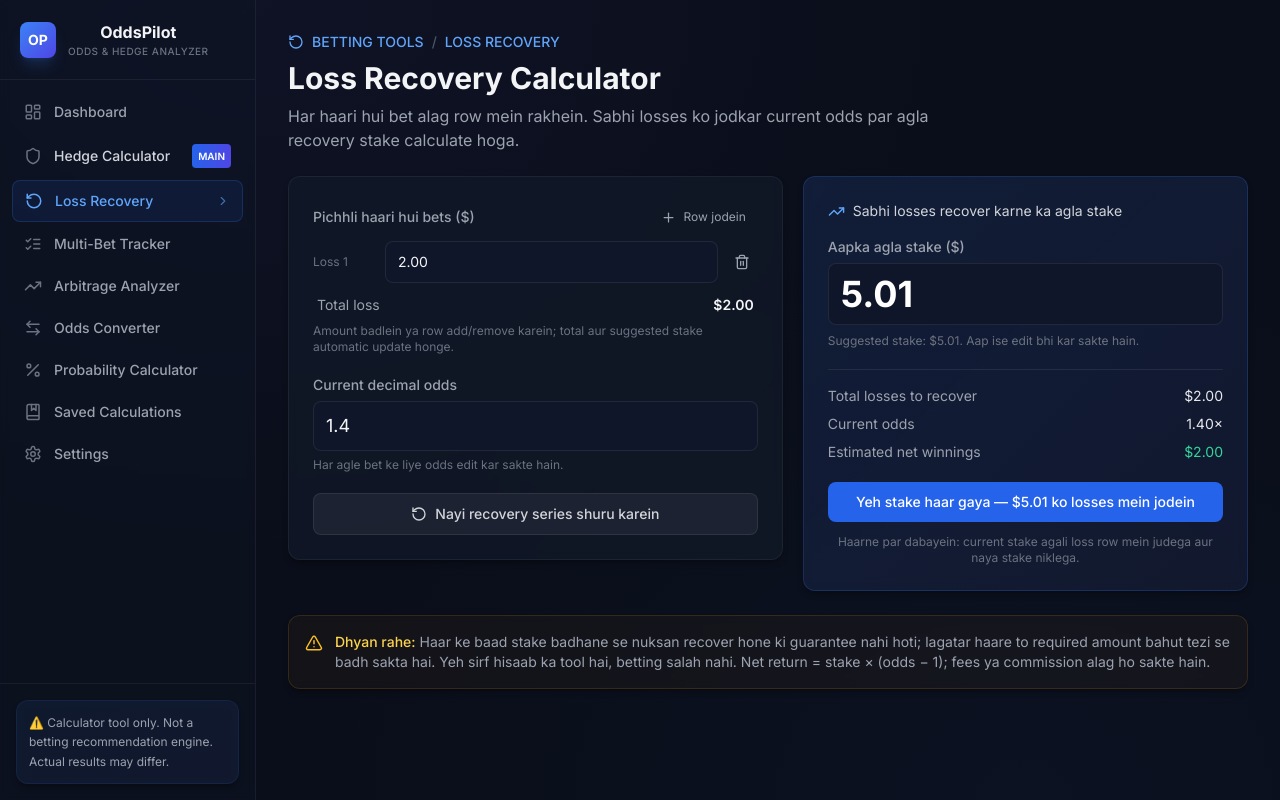
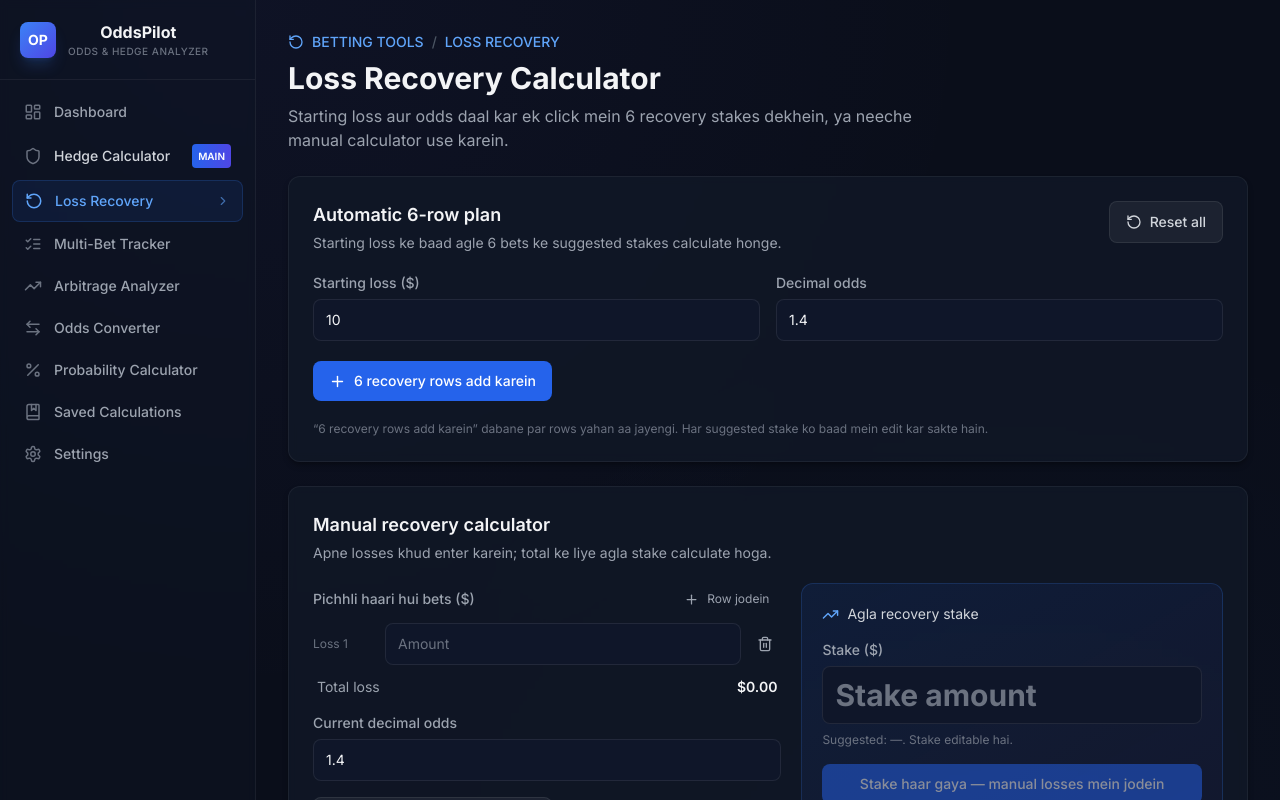
Before and after one commit to mishralok794/Odds-Calculator, a React (Vite) app: page /recovery in a window 1280 px wide. Shown: the top 800 px of the page. Built offline with nearby package versions, Linux system fonts and the light colour scheme.

Commit message:
feat: add six-step recovery plan

```diff
--- a/src/pages/LossRecovery.tsx
+++ b/src/pages/LossRecovery.tsx
@@ -3,134 +3,191 @@ import { AlertTriangle, Plus, RotateCcw, Trash2, TrendingUp } from 'lucide-react
 import { useApp } from '../context/AppContext';
 
 type LossRow = { id: string; amount: string };
-type RecoverySession = { losses: LossRow[]; odds: string; rounds: number; stakeOverride: string };
-const STORAGE_KEY = 'oddspilot-loss-recovery-session-v2';
+type ManualSession = { losses: LossRow[]; odds: string; rounds: number; stakeOverride: string };
+type PlanRow = { stake: string; lossBefore: string };
+const MANUAL_KEY = 'oddspilot-loss-recovery-session-v2';
+const PLAN_KEY = 'oddspilot-recovery-plan-v1';
 const makeRow = (amount = ''): LossRow => ({ id: `${Date.now()}-${Math.random().toString(36).slice(2)}`, amount });
-const EMPTY_SESSION: RecoverySession = { losses: [makeRow('2.00')], odds: '1.4', rounds: 0, stakeOverride: '' };
+const EMPTY_MANUAL: ManualSession = { losses: [makeRow('')], odds: '1.4', rounds: 0, stakeOverride: '' };
 
-function readSession(): RecoverySession {
+function readManual(): ManualSession {
   try {
-    const stored = localStorage.getItem(STORAGE_KEY);
-    if (stored) {
-      const parsed = JSON.parse(stored) as Partial<RecoverySession>;
-      return { ...EMPTY_SESSION, ...parsed, losses: Array.isArray(parsed.losses) ? parsed.losses : EMPTY_SESSION.losses };
+    const saved = localStorage.getItem(MANUAL_KEY);
+    if (saved) {
+      const parsed = JSON.parse(saved) as Partial<ManualSession>;
+      return { ...EMPTY_MANUAL, ...parsed, losses: Array.isArray(parsed.losses) ? parsed.losses : [makeRow('')] };
     }
-    // Preserve the single total loss from the previous version of this calculator.
     const previous = localStorage.getItem('oddspilot-loss-recovery-session');
     if (previous) {
       const parsed = JSON.parse(previous) as { loss?: string; odds?: string; rounds?: number };
-      return {
-        losses: parsed.loss && Number(parsed.loss) > 0 ? [makeRow(parsed.loss)] : [makeRow('')],
-        odds: parsed.odds || '1.4',
-        rounds: parsed.rounds || 0,
-        stakeOverride: '',
-      };
+      return { losses: parsed.loss && Number(parsed.loss) > 0 ? [makeRow(parsed.loss)] : [makeRow('')], odds: parsed.odds || '1.4', rounds: parsed.rounds || 0, stakeOverride: '' };
     }
   } catch {
-    // Start with an editable example if saved browser data is unavailable.
+    // Keep a clean manual form if saved browser data cannot be read.
   }
-  return { ...EMPTY_SESSION, losses: [makeRow('2.00')] };
+  return { ...EMPTY_MANUAL, losses: [makeRow('')] };
+}
+
+function makePlan(startLoss: number, odds: number, count = 6): PlanRow[] {
+  const rows: PlanRow[] = [];
+  let cumulativeLoss = startLoss;
+  for (let index = 0; index < count; index += 1) {
+    const stake = Math.ceil((cumulativeLoss / (odds - 1)) * 100) / 100;
+    rows.push({ stake: stake.toFixed(2), lossBefore: cumulativeLoss.toFixed(2) });
+    cumulativeLoss += stake;
+  }
+  return rows;
 }
 
 export default function LossRecoveryPage() {
   const { currencySymbol } = useApp();
-  const [session, setSession] = useState<RecoverySession>(readSession);
+  const [manual, setManual] = useState<ManualSession>(readManual);
+  const [startLoss, setStartLoss] = useState('10');
+  const [planOdds, setPlanOdds] = useState('1.4');
+  const [planRows, setPlanRows] = useState<PlanRow[]>([]);
 
+  useEffect(() => { localStorage.setItem(MANUAL_KEY, JSON.stringify(manual)); }, [manual]);
   useEffect(() => {
-    localStorage.setItem(STORAGE_KEY, JSON.stringify(session));
-  }, [session]);
+    try {
+      const saved = localStorage.getItem(PLAN_KEY);
+      if (saved) {
+        const parsed = JSON.parse(saved) as { startLoss?: string; odds?: string; rows?: PlanRow[] };
+        setStartLoss(parsed.startLoss ?? '10');
+        setPlanOdds(parsed.odds ?? '1.4');
+        setPlanRows(Array.isArray(parsed.rows) ? parsed.rows : []);
+      }
+    } catch { /* Use the default example values. */ }
+  }, []);
+  useEffect(() => { localStorage.setItem(PLAN_KEY, JSON.stringify({ startLoss, odds: planOdds, rows: planRows })); }, [startLoss, planOdds, planRows]);
 
-  const loss = useMemo(() => session.losses.reduce((sum, row) => {
+  const fmt = (value: number) => `${currencySymbol}${value.toLocaleString(undefined, { minimumFractionDigits: 2, maximumFractionDigits: 2 })}`;
+  const createPlan = () => {
+    const initial = Number(startLoss);
+    const odds = Number(planOdds);
+    if (!Number.isFinite(initial) || initial <= 0 || !Number.isFinite(odds) || odds <= 1) return;
+    setPlanRows(makePlan(initial, odds));
+  };
+  const updatePlanStake = (index: number, value: string) => {
+    setPlanRows((current) => {
+      const updated = [...current];
+      updated[index] = { ...updated[index], stake: value };
+      let cumulative = Number(startLoss);
+      const odds = Number(planOdds);
+      for (let i = 0; i < updated.length; i += 1) {
+        updated[i] = { ...updated[i], lossBefore: cumulative.toFixed(2) };
+        const amount = Number(updated[i].stake);
+        if (i > index && Number.isFinite(odds) && odds > 1 && Number.isFinite(cumulative) && cumulative > 0) {
+          updated[i].stake = (Math.ceil((cumulative / (odds - 1)) * 100) / 100).toFixed(2);
+        }
+        const effectiveAmount = Number(updated[i].stake);
+        if (Number.isFinite(effectiveAmount) && effectiveAmount > 0) cumulative += effectiveAmount;
+        else if (!Number.isFinite(amount)) cumulative = Number.NaN;
+      }
+      return updated;
+    });
+  };
+  const updatePlanOdds = (value: string) => {
+    setPlanOdds(value);
+    const odds = Number(value);
+    const initial = Number(startLoss);
+    if (planRows.length && odds > 1 && initial > 0) setPlanRows(makePlan(initial, odds));
+  };
+  const resetAll = () => {
+    setStartLoss('10');
+    setPlanOdds('1.4');
+    setPlanRows([]);
+    setManual({ ...EMPTY_MANUAL, losses: [makeRow('')] });
+  };
+
+  const totalLoss = useMemo(() => manual.losses.reduce((sum, row) => {
     const amount = Number(row.amount);
     return sum + (Number.isFinite(amount) && amount > 0 ? amount : 0);
-  }, 0), [session.losses]);
-  const odds = Number(session.odds);
-  const hasLoss = session.losses.every((row) => row.amount.trim() !== '') && loss > 0;
-  const valid = hasLoss && Number.isFinite(odds) && odds > 1;
-  const suggestedStake = useMemo(() => valid ? Math.ceil((loss / (odds - 1)) * 100) / 100 : null, [loss, odds, valid]);
-  const stake = session.stakeOverride === '' ? suggestedStake : Number(session.stakeOverride);
+  }, 0), [manual.losses]);
+  const manualOdds = Number(manual.odds);
+  const manualValid = manual.losses.every((row) => row.amount.trim() !== '') && totalLoss > 0 && Number.isFinite(manualOdds) && manualOdds > 1;
+  const suggestedStake = useMemo(() => manualValid ? Math.ceil((totalLoss / (manualOdds - 1)) * 100) / 100 : null, [totalLoss, manualOdds, manualValid]);
+  const stake = manual.stakeOverride === '' ? suggestedStake : Number(manual.stakeOverride);
   const validStake = stake !== null && Number.isFinite(stake) && stake > 0;
-  const fmt = (value: number) => `${currencySymbol}${value.toLocaleString(undefined, { minimumFractionDigits: 2, maximumFractionDigits: 2 })}`;
-
-  const updateLoss = (id: string, amount: string) => setSession((current) => ({
-    ...current,
-    stakeOverride: '',
-    losses: current.losses.map((row) => row.id === id ? { ...row, amount } : row),
-  }));
-  const updateOdds = (value: string) => setSession((current) => ({ ...current, odds: value, stakeOverride: '' }));
-  const markLost = () => {
+  const updateManualLoss = (id: string, amount: string) => setManual((current) => ({ ...current, stakeOverride: '', losses: current.losses.map((row) => row.id === id ? { ...row, amount } : row) }));
+  const markManualLoss = () => {
     if (!validStake) return;
-    const actualStake = Number(stake);
-    setSession((current) => ({
-      ...current,
-      losses: [...current.losses, makeRow(actualStake.toFixed(2))],
-      stakeOverride: '',
-      rounds: current.rounds + 1,
-    }));
+    const amount = Number(stake);
+    setManual((current) => ({ ...current, losses: [...current.losses, makeRow(amount.toFixed(2))], stakeOverride: '', rounds: current.rounds + 1 }));
   };
-  const addLossRow = () => setSession((current) => ({ ...current, losses: [...current.losses, makeRow('')] }));
-  const removeLoss = (id: string) => setSession((current) => ({
-    ...current,
-    losses: current.losses.length > 1 ? current.losses.filter((row) => row.id !== id) : [makeRow('')],
-    stakeOverride: '',
-  }));
-  const reset = () => setSession({ ...EMPTY_SESSION, losses: [makeRow('')] });
 
   return (
     <div className="max-w-5xl mx-auto p-4 sm:p-6 lg:p-8 space-y-6 animate-slide-up">
       <header>
         <div className="flex items-center gap-2 text-blue-400 text-sm font-medium mb-2"><RotateCcw size={16} /> BETTING TOOLS <span className="text-gray-600">/</span> LOSS RECOVERY</div>
         <h1 className="text-2xl sm:text-3xl font-bold text-gray-100">Loss Recovery Calculator</h1>
-        <p className="text-gray-400 mt-2 max-w-2xl">Har haari hui bet alag row mein rakhein. Sabhi losses ko jodkar current odds par agla recovery stake calculate hoga.</p>
+        <p className="text-gray-400 mt-2 max-w-2xl">Starting loss aur odds daal kar ek click mein 6 recovery stakes dekhein, ya neeche manual calculator use karein.</p>
       </header>
 
-      <div className="grid lg:grid-cols-[1fr_0.9fr] gap-5 items-start">
-        <section className="card p-5 sm:p-6 space-y-5">
+      <section className="card p-5 sm:p-6 space-y-5">
+        <div>
+          <div className="flex flex-wrap justify-between items-start gap-3">
+            <div>
+              <h2 className="section-title">Automatic 6-row plan</h2>
+              <p className="text-sm text-gray-400 mt-1">Starting loss ke baad agle 6 bets ke suggested stakes calculate honge.</p>
+            </div>
+            <button type="button" className="btn-secondary" onClick={resetAll}><RotateCcw size={16} /> Reset all</button>
+          </div>
+        </div>
+
+        <div className="grid sm:grid-cols-2 gap-4">
           <div>
-            <div className="flex items-center justify-between gap-3 mb-2">
-              <label className="label mb-0">Pichhli haari hui bets ({currencySymbol})</label>
-              <button className="btn-ghost text-xs" type="button" onClick={addLossRow}><Plus size={15} /> Row jodein</button>
-            </div>
-            <div className="space-y-2">
-              {session.losses.map((row, index) => (
-                <div key={row.id} className="flex items-center gap-2">
-                  <label className="text-xs text-gray-500 w-16 flex-shrink-0" htmlFor={`loss-${row.id}`}>Loss {index + 1}</label>
-                  <input id={`loss-${row.id}`} aria-label={`Loss ${index + 1}`} className="input-field" type="number" min="0" step="0.01" value={row.amount} onChange={(event) => updateLoss(row.id, event.target.value)} placeholder="Amount" />
-                  <button className="btn-icon flex-shrink-0" type="button" onClick={() => removeLoss(row.id)} aria-label={`Remove loss ${index + 1}`} title="Row hataayein"><Trash2 size={16} /></button>
-                </div>
-              ))}
-            </div>
-            <div className="flex justify-between text-sm mt-3 px-1"><span className="text-gray-400">Total loss</span><span className="text-gray-100 font-semibold">{fmt(loss)}</span></div>
-            <p className="text-xs text-gray-500 mt-2">Amount badlein ya row add/remove karein; total aur suggested stake automatic update honge.</p>
+            <label className="label" htmlFor="plan-start-loss">Starting loss ({currencySymbol})</label>
+            <input id="plan-start-loss" className="input-field" type="number" min="0.01" step="0.01" value={startLoss} onChange={(event) => setStartLoss(event.target.value)} placeholder="Jaise 10.00" />
           </div>
           <div>
-            <label className="label" htmlFor="recovery-odds">Current decimal odds</label>
-            <input id="recovery-odds" className="input-field text-lg" type="number" min="1.01" step="0.01" value={session.odds} onChange={(event) => updateOdds(event.target.value)} placeholder="Jaise 1.40" />
-            <p className="text-xs text-gray-500 mt-1.5">Har agle bet ke liye odds edit kar sakte hain.</p>
+            <label className="label" htmlFor="plan-odds">Decimal odds</label>
+            <input id="plan-odds" className="input-field" type="number" min="1.01" step="0.01" value={planOdds} onChange={(event) => updatePlanOdds(event.target.value)} placeholder="Jaise 1.40" />
           </div>
-          {!valid && <div className="rounded-lg border border-red-500/20 bg-red-500/5 p-3 text-sm text-red-300">Har loss row mein 0 se zyada amount aur odds 1.00 se zyada daalein.</div>}
-          <button className="btn-secondary w-full" type="button" onClick={reset}><RotateCcw size={16} /> Nayi recovery series shuru karein</button>
-        </section>
+        </div>
+        <button className="btn-primary" type="button" onClick={createPlan} disabled={!Number.isFinite(Number(startLoss)) || Number(startLoss) <= 0 || !Number.isFinite(Number(planOdds)) || Number(planOdds) <= 1}><Plus size={17} /> 6 recovery rows add karein</button>
 
-        <section className="card p-5 sm:p-6 border-blue-500/20 bg-gradient-to-br from-blue-600/10 to-indigo-600/5">
-          <div className="flex items-center gap-2 text-gray-300 text-sm"><TrendingUp size={17} className="text-blue-400" /> Sabhi losses recover karne ka agla stake</div>
-          <label className="label mt-4" htmlFor="recovery-stake">Aapka agla stake ({currencySymbol})</label>
-          <input id="recovery-stake" aria-label="Agla stake" className="input-field text-3xl sm:text-4xl font-bold text-white mb-2" type="number" min="0.01" step="0.01" value={session.stakeOverride === '' ? suggestedStake ?? '' : session.stakeOverride} onChange={(event) => setSession((current) => ({ ...current, stakeOverride: event.target.value }))} placeholder="Stake amount" />
-          <p className="text-xs text-gray-500">Suggested stake: {suggestedStake === null ? '—' : fmt(suggestedStake)}. Aap ise edit bhi kar sakte hain.</p>
-          {valid && <div className="mt-5 border-t border-white/[0.08] pt-4 space-y-2 text-sm">
-            <div className="flex justify-between text-gray-400"><span>Total losses to recover</span><span className="text-gray-200">{fmt(loss)}</span></div>
-            <div className="flex justify-between text-gray-400"><span>Current odds</span><span className="text-gray-200">{odds.toFixed(2)}×</span></div>
-            <div className="flex justify-between text-gray-400"><span>Estimated net winnings</span><span className="text-emerald-400">{validStake ? fmt(stake * (odds - 1)) : '—'}</span></div>
-          </div>}
-          <button className="btn-primary w-full mt-5" type="button" disabled={!valid || !validStake} onClick={markLost}>Yeh stake haar gaya — {validStake ? fmt(stake) : 'stake'} ko losses mein jodein</button>
-          <p className="text-xs text-gray-500 text-center mt-3">Haarne par dabayein: current stake agali loss row mein judega aur naya stake niklega.</p>
-        </section>
-      </div>
+        {planRows.length > 0 && <div className="space-y-2">
+          <div className="grid grid-cols-[76px_1fr_1fr] gap-3 px-3 text-xs text-gray-500 uppercase tracking-wide"><span>Round</span><span>Is round se pehle ka loss</span><span>Suggested stake (editable)</span></div>
+          {planRows.map((row, index) => (
+            <div key={index} className="grid grid-cols-[76px_1fr_1fr] items-center gap-3 rounded-lg bg-white/[0.025] p-2 sm:p-3">
+              <span className="text-sm text-gray-400">Bet {index + 1}</span>
+              <span className="text-sm text-gray-300">{fmt(Number(row.lossBefore) || 0)}</span>
+              <input aria-label={`Bet ${index + 1} recovery stake`} className="input-field" type="number" min="0.01" step="0.01" value={row.stake} onChange={(event) => updatePlanStake(index, event.target.value)} />
+            </div>
+          ))}
+        </div>}
+        {planRows.length === 0 && <p className="text-xs text-gray-500">“6 recovery rows add karein” dabane par rows yahan aa jayengi. Har suggested stake ko baad mein edit kar sakte hain.</p>}
+      </section>
 
-      <div className="card p-4 flex gap-3 border-amber-500/15 bg-amber-500/[0.04]">
-        <AlertTriangle size={18} className="text-amber-400 flex-shrink-0 mt-0.5" />
-        <p className="text-xs sm:text-sm text-gray-400 leading-relaxed"><span className="text-amber-300 font-medium">Dhyan rahe:</span> Haar ke baad stake badhane se nuksan recover hone ki guarantee nahi hoti; lagatar haare to required amount bahut tezi se badh sakta hai. Yeh sirf hisaab ka tool hai, betting salah nahi. Net return = stake × (odds − 1); fees ya commission alag ho sakte hain.</p>
-      </div>
+      <section className="card p-5 sm:p-6 space-y-5">
+        <div>
+          <h2 className="section-title">Manual recovery calculator</h2>
+          <p className="text-sm text-gray-400 mt-1">Apne losses khud enter karein; total ke liye agla stake calculate hoga.</p>
+        </div>
+        <div className="grid lg:grid-cols-[1fr_0.9fr] gap-5 items-start">
+          <div className="space-y-4">
+            <div>
+              <div className="flex items-center justify-between gap-3 mb-2"><label className="label mb-0">Pichhli haari hui bets ({currencySymbol})</label><button className="btn-ghost text-xs" type="button" onClick={() => setManual((current) => ({ ...current, losses: [...current.losses, makeRow('')], stakeOverride: '' }))}><Plus size={15} /> Row jodein</button></div>
+              <div className="space-y-2">{manual.losses.map((row, index) => <div key={row.id} className="flex items-center gap-2"><label className="text-xs text-gray-500 w-16 flex-shrink-0" htmlFor={`manual-loss-${row.id}`}>Loss {index + 1}</label><input id={`manual-loss-${row.id}`} className="input-field" type="number" min="0" step="0.01" value={row.amount} onChange={(event) => updateManualLoss(row.id, event.target.value)} placeholder="Amount" /><button className="btn-icon flex-shrink-0" type="button" onClick={() => setManual((current) => ({ ...current, losses: current.losses.length > 1 ? current.losses.filter((item) => item.id !== row.id) : [makeRow('')], stakeOverride: '' }))} aria-label={`Remove loss ${index + 1}`}><Trash2 size={16} /></button></div>)}</div>
+              <div className="flex justify-between text-sm mt-3 px-1"><span className="text-gray-400">Total loss</span><span className="text-gray-100 font-semibold">{fmt(totalLoss)}</span></div>
+            </div>
+            <div><label className="label" htmlFor="manual-odds">Current decimal odds</label><input id="manual-odds" className="input-field" type="number" min="1.01" step="0.01" value={manual.odds} onChange={(event) => setManual((current) => ({ ...current, odds: event.target.value, stakeOverride: '' }))} /></div>
+            <button className="btn-secondary" type="button" onClick={() => setManual({ ...EMPTY_MANUAL, losses: [makeRow('')] })}><RotateCcw size={16} /> Manual entries reset karein</button>
+          </div>
+
+          <div className="rounded-xl border border-blue-500/20 bg-gradient-to-br from-blue-600/10 to-indigo-600/5 p-5">
+            <div className="flex items-center gap-2 text-gray-300 text-sm"><TrendingUp size={17} className="text-blue-400" /> Agla recovery stake</div>
+            <label className="label mt-4" htmlFor="manual-stake">Stake ({currencySymbol})</label>
+            <input id="manual-stake" className="input-field text-3xl font-bold text-white" type="number" min="0.01" step="0.01" value={manual.stakeOverride === '' ? suggestedStake ?? '' : manual.stakeOverride} onChange={(event) => setManual((current) => ({ ...current, stakeOverride: event.target.value }))} placeholder="Stake amount" />
+            <p className="text-xs text-gray-500 mt-2">Suggested: {suggestedStake === null ? '—' : fmt(suggestedStake)}. Stake editable hai.</p>
+            {manualValid && <p className="text-sm text-gray-400 mt-4">{fmt(totalLoss)} loss recover karne ke liye odds {manualOdds.toFixed(2)}× hain.</p>}
+            <button className="btn-primary w-full mt-4" type="button" disabled={!manualValid || !validStake} onClick={markManualLoss}>Stake haar gaya — manual losses mein jodein</button>
+            {manual.rounds > 0 && <p className="text-xs text-gray-500 text-center mt-3">{manual.rounds} stakes auto-add hue hain.</p>}
+          </div>
+        </div>
+      </section>
+
+      <div className="card p-4 flex gap-3 border-amber-500/15 bg-amber-500/[0.04]"><AlertTriangle size={18} className="text-amber-400 flex-shrink-0 mt-0.5" /><p className="text-xs sm:text-sm text-gray-400 leading-relaxed"><span className="text-amber-300 font-medium">Dhyan rahe:</span> Haar ke baad stake badhane se nuksan recover hone ki guarantee nahi hoti; lagatar haare to required amount tezi se badh sakta hai. Yeh sirf hisaab ka tool hai, betting salah nahi. Net return = stake × (odds − 1); fees ya commission alag ho sakte hain.</p></div>
     </div>
   );
 }
```
